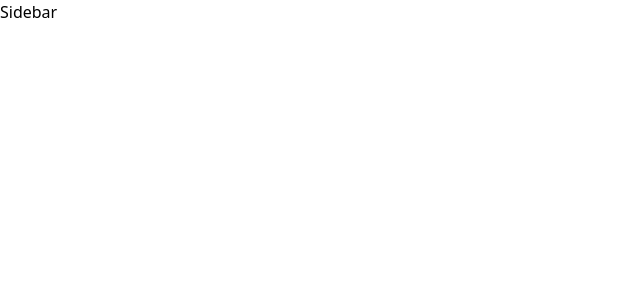
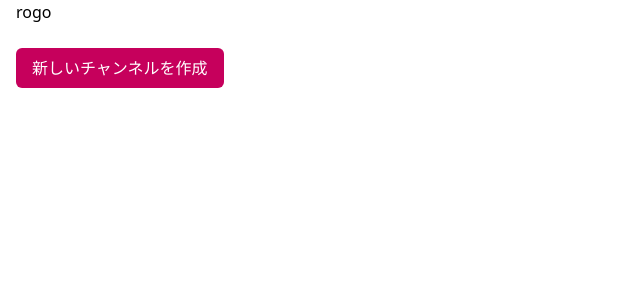
Before and after one commit to omegamaster86/llm-search, a Next.js app: page /sidebar in a window 1280 px wide. Shown: the top 300 px of the page, without its empty margins (0-640 px from the left). Built offline with nearby package versions, Linux system fonts and the light colour scheme.

Commit message:
サイドバーにロゴを追加し、新しいチャンネル作成ボタンとボーダーコンポーネントを配置

```diff
--- a/app/sidebar/page.tsx
+++ b/app/sidebar/page.tsx
@@ -1,8 +1,12 @@
 import React from 'react'
-
+import Border from '../components/border'
 const Sidebar = () => {
   return (
-    <div>Sidebar</div>
+    <div className='px-4'>
+      <div>rogo</div>
+      <button className='bg-pink-700 text-white px-4 py-2 rounded-md my-6'>新しいチャンネルを作成</button>
+      <Border />
+    </div>
   )
 }
 
```
